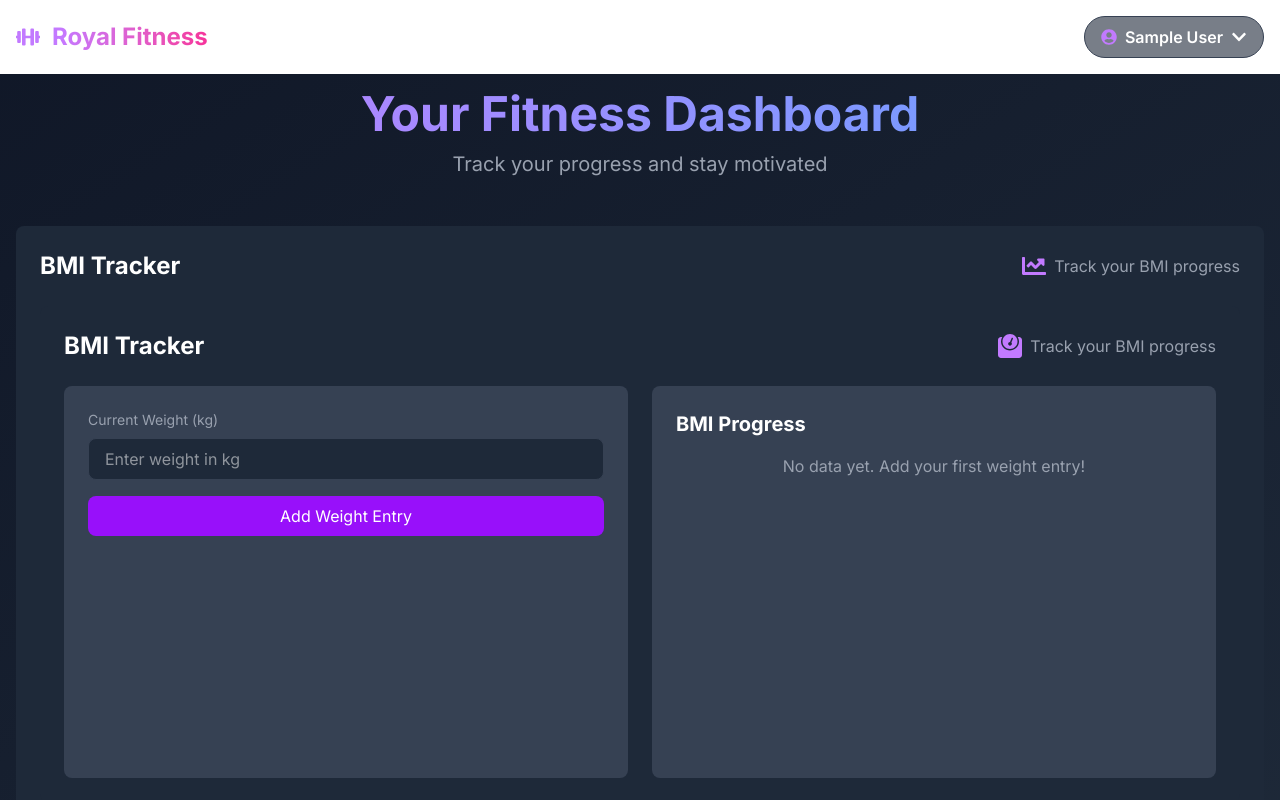
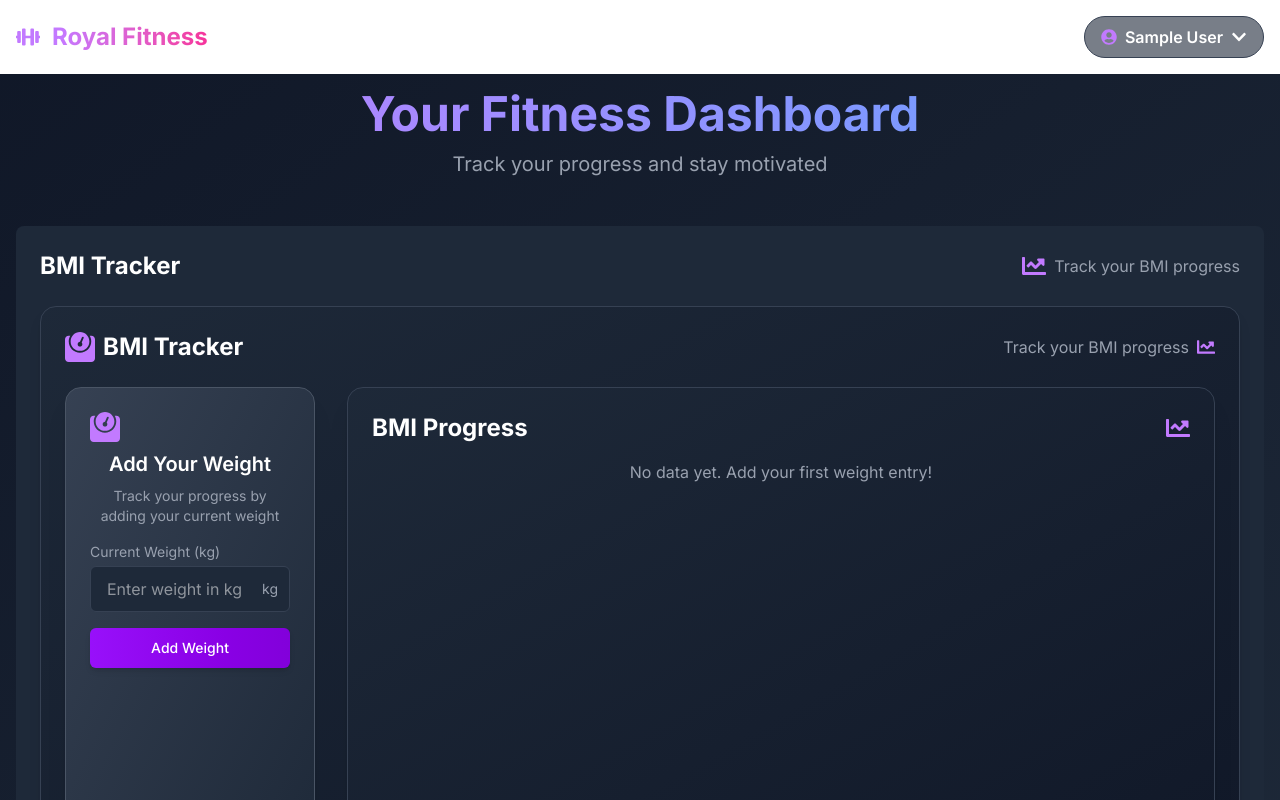
Before and after one commit to Himanshu-Saraswat-01122004/gymApp, a Next.js app: page /dashboard in a window 1280 px wide. Shown: the top 800 px of the page. Built offline with nearby package versions, Linux system fonts and the light colour scheme; no server answers; the database is empty; sample sign-in values are in the browser's storage.

Commit message:
enhanced the BMI tracker chart

```diff
--- a/src/app/api/bmi/route.ts
+++ b/src/app/api/bmi/route.ts
@@ -10,35 +10,36 @@ await dbConnect();
 
 export async function POST(request: Request) {
   try {
+    const { weight } = await request.json();
     const session = await getServerSession(authOptions);
-    if (!session?.user?.id) {
-      return NextResponse.json({ error: 'Unauthorized' }, { status: 401 });
+    if (!session) {
+      return NextResponse.json({ error: 'Not authenticated' }, { status: 401 });
     }
 
-    const { weight } = await request.json();
     const userId = session.user.id;
+    let bmiDoc = await BMI.findOne({ userId });
 
-    // Find or create BMI document
-    let bmiDoc = await BMI.findOne({ userId });
     if (!bmiDoc) {
-      const user = await mongoose.model('User').findById(userId);
+      // Get user's height from User model
+      const user = await UserModel.findById(userId);
       if (!user || !user.height) {
         return NextResponse.json({ error: 'User height not found' }, { status: 400 });
       }
+
       bmiDoc = new BMI({ userId, height: user.height });
     }
 
-    // Add new weight entry
-    bmiDoc.weightEntries.push({ weight });
+    // Add new weight entry with current timestamp
+    bmiDoc.weightEntries.push({
+      weight,
+      timestamp: new Date()
+    });
     await bmiDoc.save();
 
     return NextResponse.json({ message: 'Weight entry added successfully' });
   } catch (error) {
     console.error('Error adding weight entry:', error);
-    return NextResponse.json({
-      error: error instanceof Error ? error.message : 'Failed to add weight entry',
-      status: 500
-    });
+    return NextResponse.json({ error: 'Failed to add weight entry' }, { status: 500 });
   }
 }
 
--- a/src/components/BMIDashboard.tsx
+++ b/src/components/BMIDashboard.tsx
@@ -3,7 +3,7 @@
 import React, { useState, useEffect } from 'react';
 import { useSession } from 'next-auth/react';
 import { motion } from 'framer-motion';
-import { FaWeight } from 'react-icons/fa';
+import { FaWeight, FaChartLine, FaUserCircle, FaTrophy } from 'react-icons/fa';
 import { Line } from 'react-chartjs-2';
 import { Chart as ChartJS, LineController, LineElement, PointElement, LinearScale, Title, CategoryScale, TimeScale } from 'chart.js';
 // import { TooltipItem } from 'chart.js/types/basic';
@@ -30,6 +30,9 @@ export default function BMIDashboard() {
   const [weight, setWeight] = useState('');
   const [bmiData, setBmiData] = useState<any[]>([]);
   const [height, setHeight] = useState<number | null>(null);
+  const [error, setError] = useState('');
+  const [success, setSuccess] = useState('');
+  const [showSuccess, setShowSuccess] = useState(false);
 
   useEffect(() => {
     fetchBMIData();
@@ -48,13 +51,27 @@ export default function BMIDashboard() {
 
   const handleWeightSubmit = async (e: React.FormEvent) => {
     e.preventDefault();
-    if (!weight) return;
+    if (!weight) {
+      setError('Please enter your weight');
+      return;
+    }
+
+    const weightNumber = parseFloat(weight);
+    if (isNaN(weightNumber) || weightNumber <= 0) {
+      setError('Please enter a valid weight (greater than 0)');
+      return;
+    }
+
+    setError('');
+    setSuccess('');
 
     try {
-      await axios.post('/api/bmi', { weight: parseFloat(weight) });
+      await axios.post('/api/bmi', { weight: weightNumber });
       setWeight('');
+      setSuccess('Weight added successfully!');
       fetchBMIData();
     } catch (error) {
+      setError('Error adding weight entry. Please try again.');
       console.error('Error adding weight entry:', error);
     }
   };
@@ -79,17 +96,22 @@ export default function BMIDashboard() {
 
   const chartOptions = {
     responsive: true,
+    maintainAspectRatio: false,
     plugins: {
       legend: {
         position: 'top' as const,
         labels: {
-          color: '#fff'
+          color: '#fff',
+          fontSize: 14
         }
       },
       title: {
         display: true,
         text: 'BMI Progress Over Time',
-        color: '#fff'
+        color: '#fff',
+        font: {
+          size: 18
+        }
       },
       tooltip: {
         enabled: true,
@@ -161,50 +183,129 @@ export default function BMIDashboard() {
   }, [bmiData, height]);
 
   return (
-    <div className="bg-gray-800 p-6 rounded-lg">
+    <div className="bg-gradient-to-br from-gray-800 to-gray-900 p-6 rounded-2xl shadow-lg border border-gray-700">
       <div className="flex items-center justify-between mb-6">
-        <h2 className="text-2xl font-bold">BMI Tracker</h2>
         <div className="flex items-center gap-2">
-          <FaWeight className="text-2xl text-purple-400" />
-          <span className="text-gray-400">Track your BMI progress</span>
+          <FaWeight className="text-3xl text-purple-400" />
+          <h2 className="text-2xl font-bold text-white">BMI Tracker</h2>
         </div>
+        <motion.div
+          initial={{ opacity: 0, y: 20 }}
+          animate={{ opacity: 1, y: 0 }}
+          transition={{ duration: 0.5 }}
+          className="flex items-center gap-2 text-gray-400"
+        >
+          <span>Track your BMI progress</span>
+          <FaChartLine className="text-lg text-purple-400" />
+        </motion.div>
       </div>
 
-      <div className="grid grid-cols-1 md:grid-cols-2 gap-6">
+      <div className="grid grid-cols-1 md:grid-cols-[250px_1fr] gap-8">
         {/* Weight Input Form */}
-        <div className="bg-gray-700 p-6 rounded-lg">
+        <motion.div
+          initial={{ opacity: 0, scale: 0.9 }}
+          animate={{ opacity: 1, scale: 1 }}
+          transition={{ duration: 0.5 }}
+          className="bg-gradient-to-br from-gray-700 to-gray-800 p-6 rounded-2xl shadow-xl border border-gray-600"
+        >
+          <div className="text-center mb-4">
+            <motion.div
+              whileHover={{ scale: 1.1 }}
+              className="text-3xl text-purple-400 mb-2"
+            >
+              <FaWeight />
+            </motion.div>
+            <h3 className="text-xl font-semibold text-white mb-2">Add Your Weight</h3>
+            <motion.p
+              initial={{ opacity: 0, y: 10 }}
+              animate={{ opacity: 1, y: 0 }}
+              className="text-gray-400 text-sm"
+            >
+              Track your progress by adding your current weight
+            </motion.p>
+          </div>
+
           <form onSubmit={handleWeightSubmit} className="space-y-4">
             <div>
-              <label className="block text-sm text-gray-400 mb-2">Current Weight (kg)</label>
-              <input
+              <label className="block text-sm text-gray-400 mb-1">Current Weight (kg)</label>
+              <div className="relative">
+                <motion.input
                   type="number"
                   value={weight}
                   onChange={(e) => setWeight(e.target.value)}
-                className="w-full px-4 py-2 rounded-lg bg-gray-800 border border-gray-700 text-white focus:outline-none focus:border-purple-500"
+                  className="w-full px-4 py-2.5 rounded-md bg-gray-800 border border-gray-700 text-white focus:outline-none focus:border-purple-500 focus:ring-2 focus:ring-purple-500/20 transition-all duration-200"
                   placeholder="Enter weight in kg"
                   required
+                  min="0"
+                  step="0.1"
+                  whileFocus={{ scale: 1.02 }}
                 />
+                <span className="absolute right-3 top-1/2 transform -translate-y-1/2 text-gray-400 text-sm">kg</span>
               </div>
-            <button
+              {error && (
+                <motion.p
+                  initial={{ opacity: 0, y: -5 }}
+                  animate={{ opacity: 1, y: 0 }}
+                  className="mt-1 text-sm text-red-500"
+                >
+                  {error}
+                </motion.p>
+              )}
+              {success && (
+                <motion.p
+                  initial={{ opacity: 0, y: 5 }}
+                  animate={{ opacity: 1, y: 0 }}
+                  className="mt-1 text-sm text-green-500"
+                >
+                  {success}
+                </motion.p>
+              )}
+            </div>
+            <motion.button
               type="submit"
-              className="w-full px-6 py-2 bg-purple-600 text-white rounded-lg hover:bg-purple-700 transition-colors"
+              className="w-full px-4 py-2.5 bg-gradient-to-r from-purple-600 to-purple-700 text-white rounded-md hover:from-purple-700 hover:to-purple-800 transition-all duration-300 text-sm font-medium shadow-md hover:shadow-lg"
+              disabled={error !== ''}
+              whileHover={{ scale: 1.05 }}
+              whileTap={{ scale: 0.95 }}
             >
-              Add Weight Entry
-            </button>
+              {error ? 'Fix Error' : 'Add Weight'}
+            </motion.button>
           </form>
-        </div>
+        </motion.div>
 
         {/* BMI Chart */}
-        <div className="bg-gray-700 p-6 rounded-lg">
-          <h3 className="text-xl font-bold mb-4">BMI Progress</h3>
-          <div className="h-[300px]">
+        <motion.div
+          initial={{ opacity: 0, y: 20 }}
+          animate={{ opacity: 1, y: 0 }}
+          transition={{ duration: 0.5, delay: 0.2 }}
+          className="bg-gradient-to-br from-gray-800 to-gray-900 p-6 rounded-2xl shadow-xl border border-gray-700"
+        >
+          <div className="flex items-center justify-between mb-4">
+            <h2 className="text-2xl font-bold text-white">BMI Progress</h2>
+            <motion.div
+              whileHover={{ scale: 1.1 }}
+              className="text-2xl text-purple-400"
+            >
+              <FaChartLine />
+            </motion.div>
+          </div>
+          <div className="h-[400px]">
             {bmiData.length > 0 ? (
-              <Line options={chartOptions} data={chartData} />
+              <Line
+                data={chartData}
+                options={chartOptions}
+              />
             ) : (
-              <p className="text-center text-gray-400">No data yet. Add your first weight entry!</p>
+              <motion.p
+                initial={{ opacity: 0, y: 10 }}
+                animate={{ opacity: 1, y: 0 }}
+                className="text-center text-gray-400"
+              >
+                No data yet. Add your first weight entry!
+              </motion.p>
             )}
           </div>
-        </div>
+        </motion.div>
       </div>
     </div>
   );
--- a/src/models/BMI.ts
+++ b/src/models/BMI.ts
@@ -28,7 +28,8 @@ const bmiSchema = new Schema<BMIDocument>({
     },
     timestamp: {
       type: Date,
-      default: Date.now
+      default: Date.now,
+      required: true
     }
   }]
 }, {
```
Lines whose indentation alone changed are shown as unchanged.
